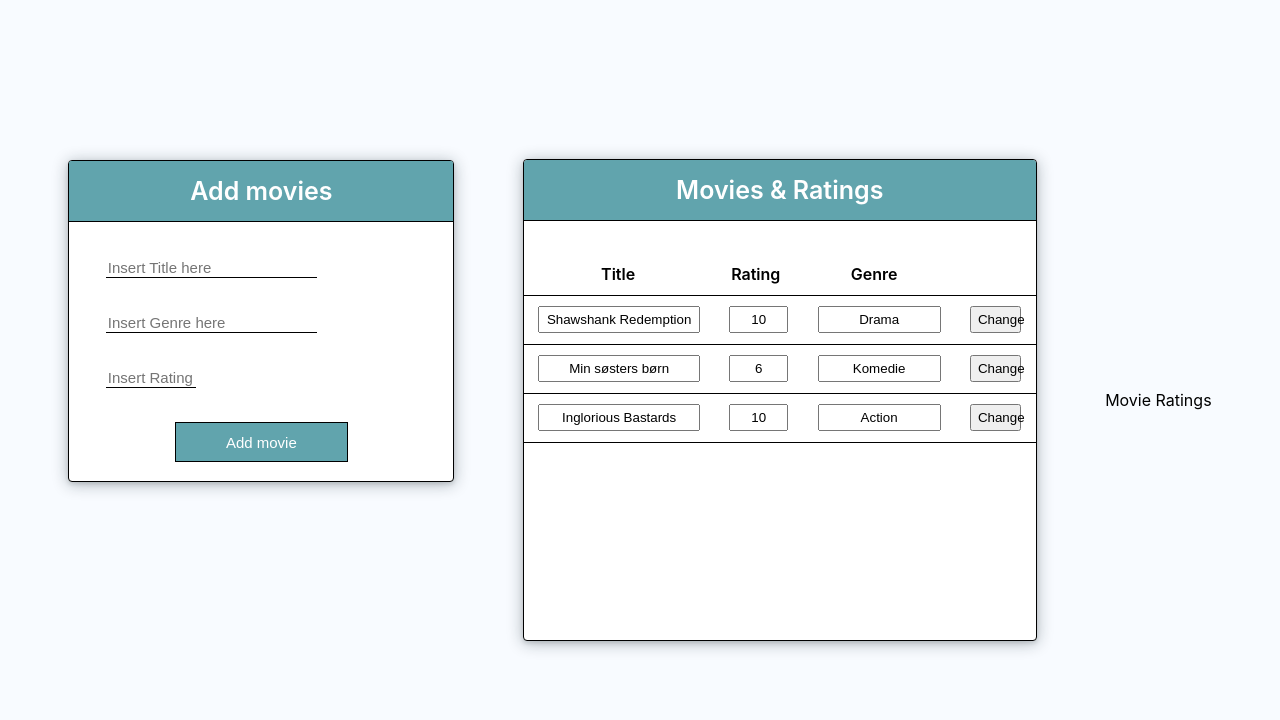
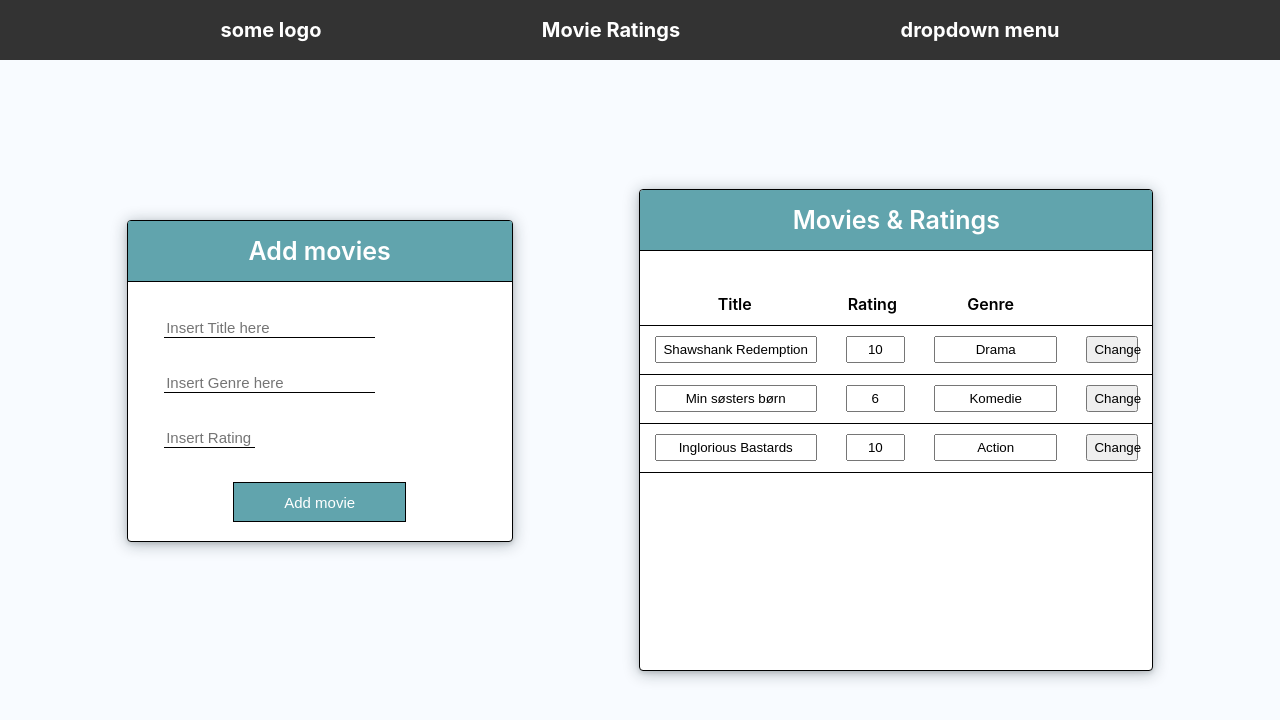
Before and after one commit to Hotwing3000/intro_react_javascript_ida_course, a React (Create React App) app: page / in a window 1280 px wide. Shown: the top 720 px of the page. Built offline with nearby package versions, Linux system fonts and the light colour scheme.

Commit message:
css refactor (container is flex-column (with rows) instead of flex-row)

```diff
--- a/src/App.css
+++ b/src/App.css
@@ -2,9 +2,7 @@
 .Container {
   min-height: 100vh;
   display: flex;
-  justify-content: space-evenly; /* Centers elements horizontally */
-  align-items: center; /* Centers elements vertically */
-  justify-content: row; /* This attribute has no effect, removed to avoid confusion */
+  flex-direction: column; /* Stack elements vertically */
   background-color: #f8fbff; /* Background color for the container */
 }
 
@@ -158,3 +156,24 @@
   background-color: #61a4ad;
   color: white;
 }
+
+/* Navbar styling */
+.Navbar {
+  width: 100%;
+  height: 60px;
+  background-color: #333;
+  color: white;
+  display: flex;
+  justify-content: space-evenly;
+  align-items: center;
+  font-size: 20px;
+  font-weight: bold;
+}
+
+/* Content row for AddMovie and MovieRatings */
+.content-row {
+  display: flex;
+  justify-content: space-evenly;
+  align-items: center;
+  flex: 1; /* Takes remaining space */
+}
--- a/src/App.js
+++ b/src/App.js
@@ -12,9 +12,11 @@ function App() {
 
   return (
     <div className="Container">
-      <AddMovie title={title} setTitle={setTitle} rating={rating} setRating={setRating} genre={genre} setGenre={setGenre} movies={movies} setMovies={setMovies} addMovie={addMovie}/>
-      <MovieRatings title={title} setTitle={setTitle} rating={rating} setRating={setRating} genre={genre} setGenre={setGenre} movies={movies} updateMovies={updateMovies}/>
       <Navbar />
+      <div className="content-row">
+        <AddMovie title={title} setTitle={setTitle} rating={rating} setRating={setRating} genre={genre} setGenre={setGenre} movies={movies} setMovies={setMovies} addMovie={addMovie}/>
+        <MovieRatings title={title} setTitle={setTitle} rating={rating} setRating={setRating} genre={genre} setGenre={setGenre} movies={movies} updateMovies={updateMovies}/>
+      </div>
     </div>
   )
 }
--- a/src/componentFolder/Navbar.js
+++ b/src/componentFolder/Navbar.js
@@ -1,9 +1,15 @@
 function Navbar () {
     return (
       <div className="Navbar">
+        <div className="NavbarLogo"> some logo</div>
         <div className="NavbarText">Movie Ratings</div>
+        <div className="DropdownMenu">dropdown menu</div>
       </div>
     )
   }
+  // menu, login, sign up, farmacolagi account (ppi = proton pump inhibitor), home icon, photos, references, about us, contact us, extras (includ some of the ohter pages)
+  export default Navbar
 
-  export default Navbar
+
+  // PPI (not pixels per inch):
+  // Proton Pump Inhibitors (PPIs) are powerful medications that significantly reduce stomach acid by blocking the proton pumps in stomach lining cells, used for conditions like GERD, ulcers, and erosive esophagitis, with common examples including Omeprazole (Prilosec) and Esomeprazole (Nexium). They work by permanently inactivating the acid-producing pumps, requiring the stomach to generate new ones, and while effective and generally safe short-term, long-term use needs monitoring due to potential side effects like headaches or diarrhea.
```
